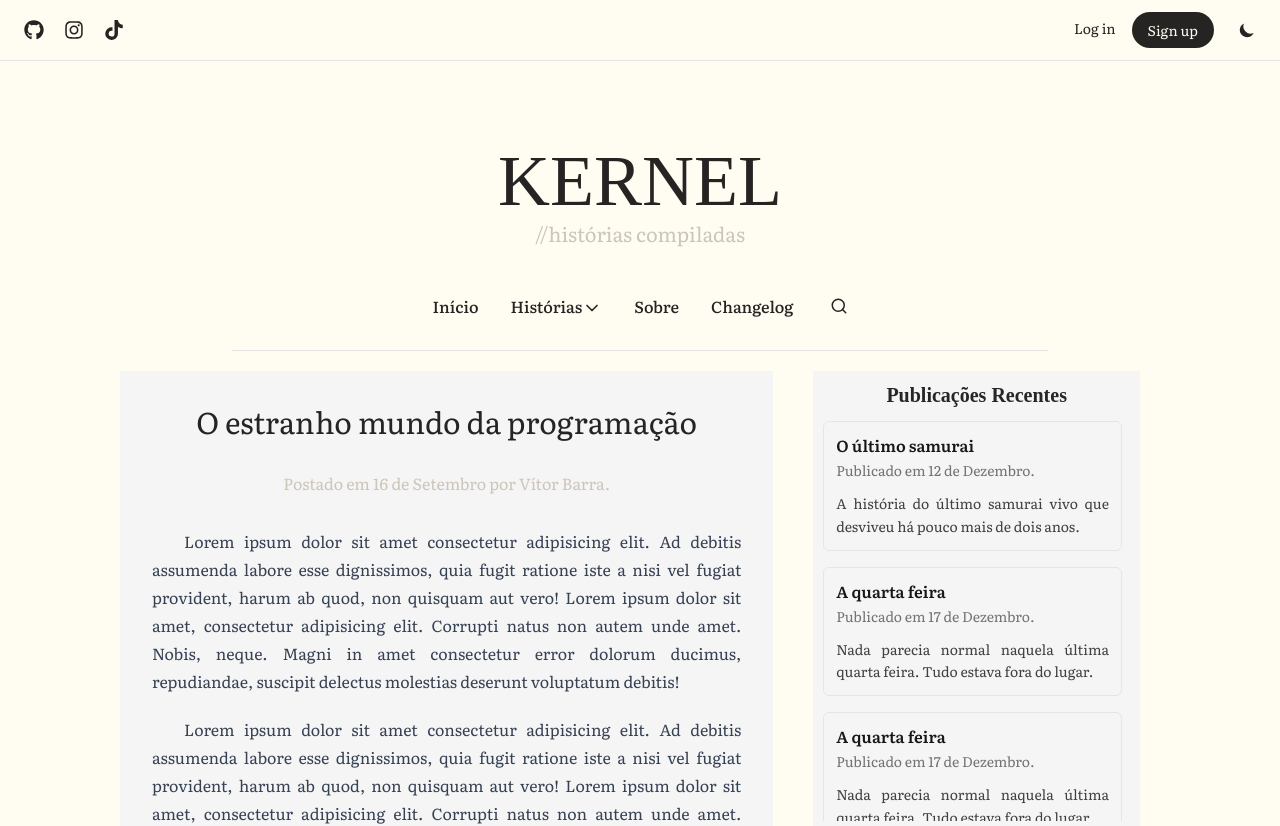
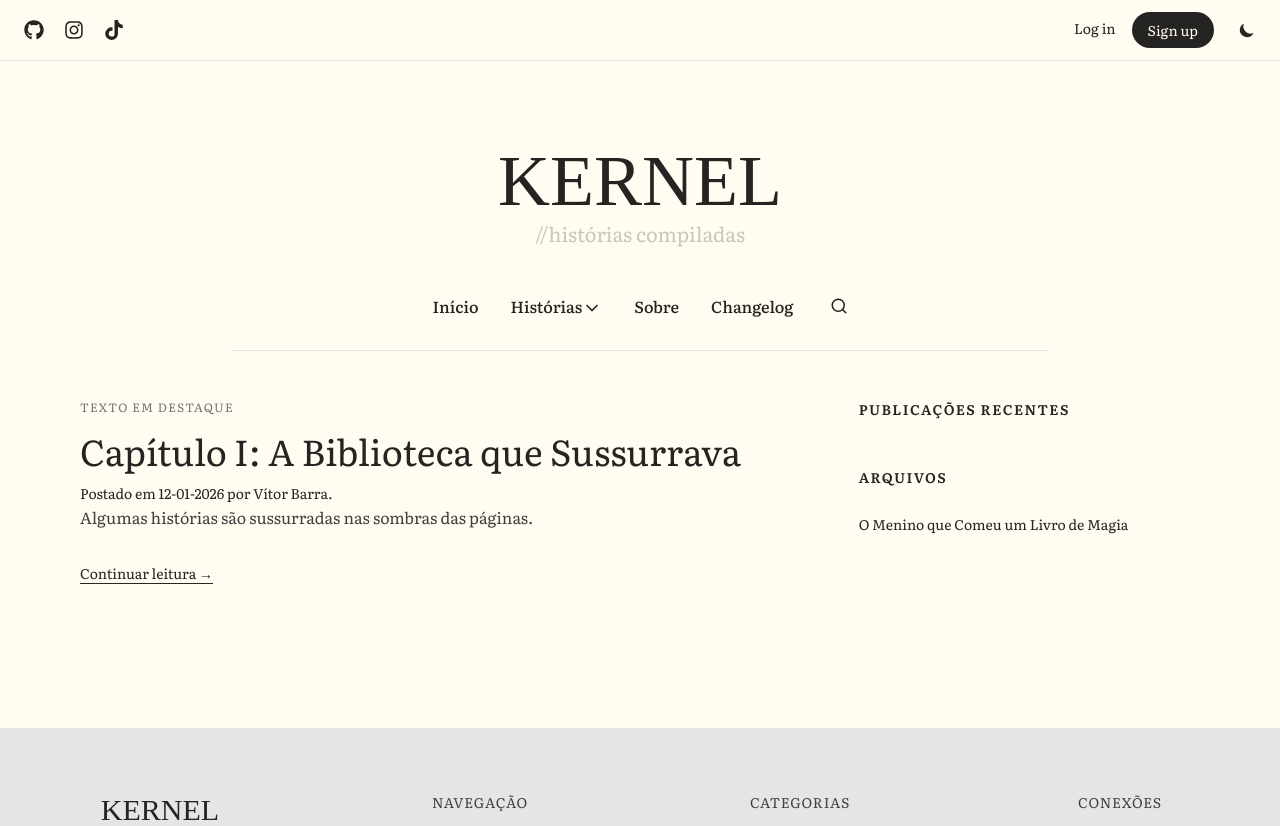
Before and after one commit to Kotige/cdh, a React (Vite) app: page / in a window 1280 px wide. Shown: the top 826 px of the page. Built offline with nearby package versions, Linux system fonts and the light colour scheme; a web font is replaced by a local one.

Commit message:
refactor: home page

```diff
--- /dev/null
+++ b/src/components/FeaturedPost/index.jsx
@@ -0,0 +1,32 @@
+import { Link } from "react-router-dom";
+
+export default function FeaturedPost({ story }) {
+    if (!story) return null;
+
+    return (
+        <div>
+            <span className="block text-xs tracking-widest uppercase text-neutral-500 mb-4">
+                Texto em Destaque
+            </span>
+
+            <h1 className="text-3xl md:text-4xl font-serif mb-3">
+                {story.title}
+            </h1>
+
+            <p className="text-sm text-neutral max-w-none">
+                Postado em {story.date} por {story.author}.
+            </p>
+
+            <div className="prose prose-neutral max-w-none">
+                <p>{story.epigraph}</p>
+            </div>
+
+            <Link
+                to={`/conto/${story.slug}`}
+                className="inline-block mt-8 text-sm border-b border-neutral-800 hover:border-neutral-400 transition"
+            >
+                Continuar leitura →
+            </Link>
+        </div>
+    )
+}
--- a/src/components/ReadingLayout/index.jsx
+++ b/src/components/ReadingLayout/index.jsx
@@ -9,12 +9,13 @@ export default function ReadingLayout({children, className="", immersive=false})
             dark:bg-neutral-900
             dark:text-neutral-100
             mx-auto
-            ${immersive ? "max-w-4xl md:max-w-5xl" : "max-w-3xl"}
+            ${immersive ? "max-w-none md:max-w-5xl" : "max-w-none"}
         `}>
             <div className={`
                 mx-auto
                 w-full
                 max-w-[72ch]
+                lg:max-w-[100ch]
                 px-4
                 pt-6
                 pb-16
--- /dev/null
+++ b/src/components/Sidebar/Categories/index.jsx
@@ -0,0 +1,35 @@
+import { Link } from "react-router-dom";
+import { stories } from "../../../data/stories";
+import { SlUserFollowing } from "react-icons/sl";
+
+export default function Categories() {
+    const categories = [
+        ...new Map(
+            stories.map((story) => [
+                story.series.slug,
+                story.series.title,
+            ])
+        ),
+    ];
+
+    return (
+        <section>
+            <h3 className="text-sm font-semibold tracking-widest uppercase mb-6">
+                Arquivos
+            </h3>
+
+            <ul className="space-y-2">
+                {categories.map(([slug, title]) => (
+                    <li key={slug}>
+                        <Link
+                            to={`/categoria/${slug}`}
+                            className="text-sm hover:underline"
+                        >
+                            {title}
+                        </Link>
+                    </li>
+                ))}
+            </ul>
+        </section>
+    );
+}
--- /dev/null
+++ b/src/components/Sidebar/RecentPosts/index.jsx
@@ -0,0 +1,30 @@
+import { Link } from "react-router-dom";
+
+export default function RecentPosts({ posts }) {
+    return (
+        <section>
+            <h3 className="text-sm font-semibold tracking-widest uppercase mb-6">
+                Publicações Recentes
+            </h3>
+
+            <ul className="space-y-5">
+                {posts.map((post) => (
+                    <li key={post.slug}>
+                        <Link
+                            to={`/conto/${post.slug}`}
+                            className="block hover:underline"
+                        >
+                            <span className="block font-serif">
+                                {post.title}
+                            </span>
+                        </Link>
+
+                        <span className="text-xs text-neutral-500">
+                            Publicado em {post.date}
+                        </span>
+                    </li>
+                ))}
+            </ul>
+        </section>
+    );
+}
--- /dev/null
+++ b/src/components/Sidebar/index.jsx
@@ -0,0 +1,11 @@
+import RecentPosts from "./RecentPosts";
+import Categories from "./Categories";
+
+export default function Sidebar({ recent }) {
+    return (
+        <div className="space-y-12">
+            <RecentPosts posts={recent} />
+            <Categories />
+        </div>
+    )
+}
--- a/src/pages/Home/index.jsx
+++ b/src/pages/Home/index.jsx
@@ -1,15 +1,36 @@
 import Navbar from "../../components/Navbar";
 import Hero from "./Hero";
-import Sections from "./Sections";
+import FeaturedPost from "../../components/FeaturedPost";
+import Sidebar from "../../components/Sidebar";
 import Footer from "../../components/Footer";
 
+import { stories } from "../../data/stories";
+
+import "./styles.scss";
+
 export default function Home() {
+    const sortedStories = [...stories].sort(
+        (a, b) => new Date(b.date) - new Date(a.date)
+    );
+
+    const featured = sortedStories[0];
+    const recent = sortedStories.slice(1,4);
+
     return (
-        <>
+        <main className=" mx-auto ">
             <Navbar />
             <Hero />
-            <Sections />
+            <section className="grid grid-cols-1 lg:grid-cols-3 gap-12 px-4 lg:px-20 py-12">
+                {/* Coluna principal  */}
+                <article className="lg:col-span-2">
+                    <FeaturedPost story={featured} />
+                </article>
+                {/* Sidebar  */}
+                <aside>
+                    <Sidebar recent={recent}/>
+                </aside>
+            </section>
             <Footer />
-        </>
+        </main>
     );
 }
--- /dev/null
+++ b/src/pages/Home/styles.scss
@@ -0,0 +1,6 @@
+@use "../../Styles/variables.scss" as *;
+
+main {
+    background-color: $backgroundLt;
+    color: $colorFontLt;
+}
--- a/src/pages/publications/teste.jsx
+++ /dev/null
@@ -1,70 +0,0 @@
-import ReadingLayout from "../../components/ReadingLayout";
-import ReadingHeader from "../../components/ReadingHeader";
-import StoryHeader from "../../components/StoryHeader";
-import StoryContent from "../../components/StoryContent";
-import DropCap from "../../components/DropCap";
-import AuthorNote from "../../components/AuthorNote";
-import StoryNavigation from "../../components/StoryNavigation";
-
-export default function Teste() {
-    return (
-        <>
-            <ReadingHeader />
-            <ReadingLayout>
-
-                <StoryHeader
-                    title="Capítulo I - A Biblioteca que Sussurrava"
-                    author="Vítor Barra"
-                    date="12 jan 2026"
-                    readingTime={12}
-                    series="O menino que Comeu um Livro de Magia"
-                    epigraph="Algumas histórias não querem ser lidas. Elas querem ser devoradas."
-                />
-
-                <StoryContent>
-                    <p>
-                        <DropCap letter="D" />
-                        avi tinha dez anos quando encontrou o livro escondido no sótão. Lorem ipsum, dolor sit amet consectetur adipisicing elit. Tenetur facilis odio, dicta rerum suscipit ab beatae doloremque labore id, ut consectetur quas, ullam reiciendis exercitationem eos repellat autem aspernatur magni.
-                    </p>
-
-                    <p>
-                        As páginas sussurravam quando ele passava os dedos por elas. Lorem ipsum dolor sit amet consectetur adipisicing elit. Nulla illum blanditiis possimus, labore recusandae, est aut odio accusamus et tempora officia maxime asperiores beatae consectetur expedita delectus minus, ab modi!
-                    </p>
-
-                    <blockquote>
-                        Algumas histórias não querem ser lidas.
-                    </blockquote>
-
-                    <hr />
-
-                    <p>
-                        Naquela noite, ele não dormiu. Lorem ipsum dolor sit amet consectetur adipisicing elit. Molestias vitae aut optio, quis in esse corporis! Unde officia quia, ex blanditiis optio saepe obcaecati. Neque laboriosam eligendi quaerat animi eius!
-                    </p>
-                </StoryContent>
-
-                <AuthorNote title="Nota do Autor">
-                    <p>
-                        Esta história foi inspirada em minhas próprias aventuras na infância, quando descobri o poder dos livros e da imaginação.
-                    </p>
-                </AuthorNote>
-
-                <StoryNavigation
-
-                    previous={{
-                        href: "/publications/o-misterio-da-floresta-encantada",
-                        title: "O Mistério da Floresta Encantada"
-                    }}
-                    next={{
-                        href: "/publications/o-segredo-do-castelo-antigo",
-                        title: "O Segredo do Castelo Antigo"
-                    }}
-                    series={{
-                        href: "/publications/o-menino-que-comeu-um-livro-de-magia",
-                        title: "O Menino que Comeu um Livro de Magia"
-                    }}
-
-                />
-        </ReadingLayout>
-        </>
-    )
-}
```
